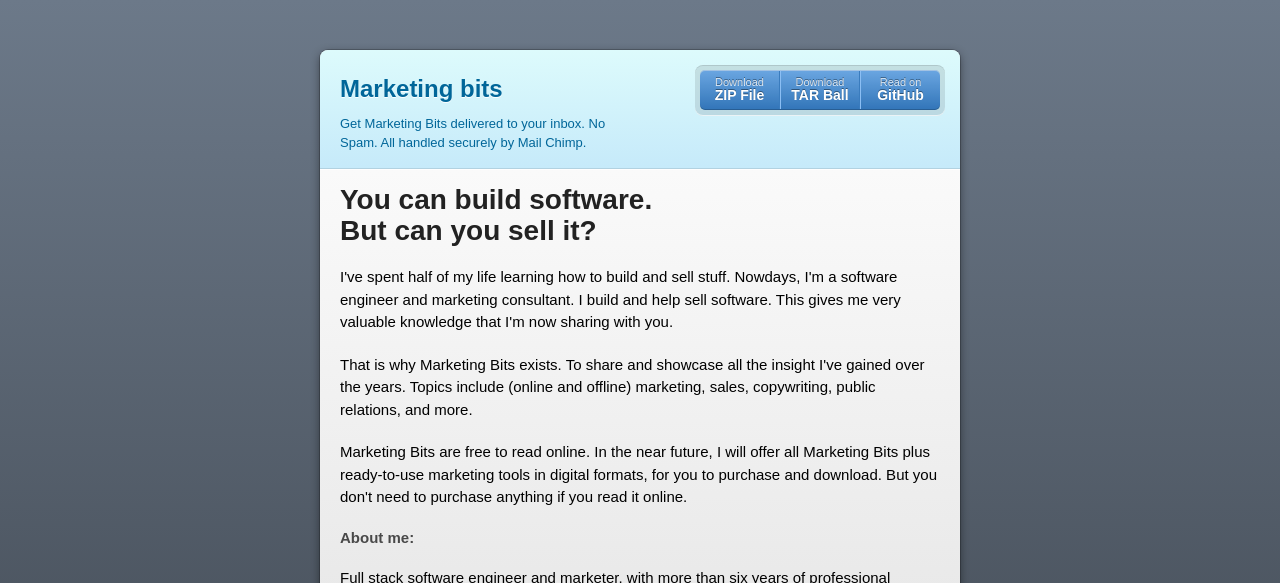
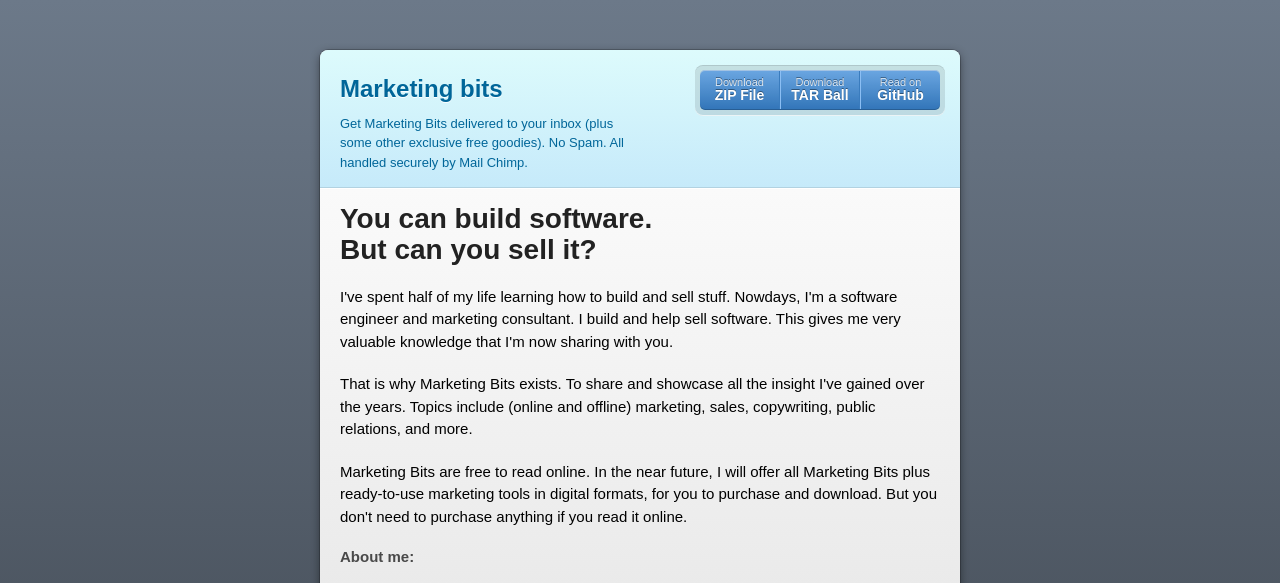
Before and after one commit to afcarl/marketing_bits, a plain HTML site: page index.html in a window 1280 px wide. Shown: the top 583 px of the page. Drawn offline with Linux system fonts and the light colour scheme.

```diff
--- a/index.html
+++ b/index.html
@@ -19,7 +19,7 @@
     <div class="wrapper">
       <header class="without-description">
         <h1>Marketing bits</h1>
-        <p><a href="http://eepurl.com/t2tyL">Get Marketing Bits delivered to your inbox. No Spam. All handled securely by Mail Chimp.</a></p>
+        <p><a href="http://eepurl.com/t2tyL">Get Marketing Bits delivered to your inbox (plus some other exclusive free goodies). No Spam. All handled securely by Mail Chimp.</a></p>
         <p></p>
         <p class="view"><a href="https://github.com/orangethirty/marketing_bits">Read all Marketing Buts on GitHub <small>orangethirty/marketing_bits</small></a></p>
         <ul>
```
